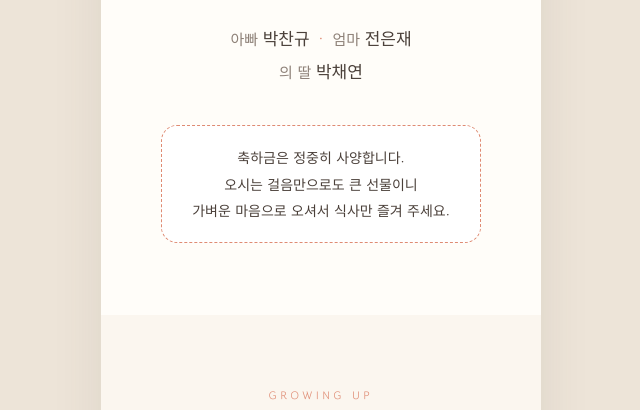
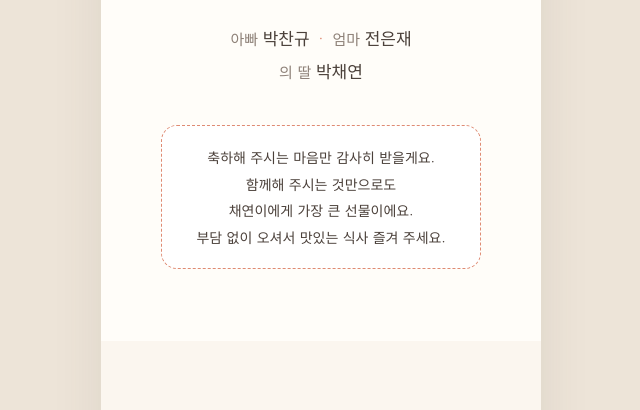
Before and after one commit to changu100/dol-invitation, a plain HTML site: page index.html in a window 1280 px wide. Shown: the part 1280-1690 px from the top of the page, without its empty margins (319-959 px from the left). Drawn offline with Linux system fonts and the light colour scheme; a web font is replaced by a local one.

Commit message:
Update invitation wording and sections
- Title and share text now say "돌잔치" (birthday is 12/3, party 11/28)
- Softer note in place of "축하금은 정중히 사양합니다"
- New monthly captions; removed the program section
- Parking: underground lot available

Co-Authored-By: Claude Opus 5.5 <noreply@anthropic.com>

```diff
--- a/index.html
+++ b/index.html
@@ -3,10 +3,10 @@
 <head>
 <meta charset="utf-8">
 <meta name="viewport" content="width=device-width, initial-scale=1, viewport-fit=cover">
-<title>채연이의 첫 생일에 초대합니다</title>
+<title>채연이의 돌잔치에 초대합니다</title>
 <!-- 링크 공유 미리보기 문구: 초대장 만들기에서 자동으로 채웠어요 -->
-<meta name="description" content="채연이의 첫 생일에 초대합니다">
-<meta property="og:title" content="채연이의 첫 생일에 초대합니다">
+<meta name="description" content="채연이의 돌잔치에 초대합니다">
+<meta property="og:title" content="채연이의 돌잔치에 초대합니다">
 <meta property="og:description" content="11월 28일 토요일 오전 11시 · 쿠우쿠우 골드 수원시청점">
 <link rel="preconnect" href="https://fonts.googleapis.com">
 <link rel="preconnect" href="https://fonts.gstatic.com" crossorigin>
@@ -553,7 +553,8 @@ const INVITE = {
   "baby": {
     "name": "채연이",
     "fullName": "박채연",
-    "relation": "딸"
+    "relation": "딸",
+    "birthday": "2025-12-03"
   },
   "parents": {
     "father": "박찬규",
@@ -1039,29 +1040,12 @@ const INVITE = {
     "채연이의 앞날을 축복해 주세요."
   ],
   "notice": [
-    "축하금은 정중히 사양합니다.",
-    "오시는 걸음만으로도 큰 선물이니",
-    "가벼운 마음으로 오셔서 식사만 즐겨 주세요."
+    "축하해 주시는 마음만 감사히 받을게요.",
+    "함께해 주시는 것만으로도",
+    "채연이에게 가장 큰 선물이에요.",
+    "부담 없이 오셔서 맛있는 식사 즐겨 주세요."
   ],
-  "program": [
-    {
-      "time": "11:00",
-      "title": "입장 및 식사"
-    },
-    {
-      "time": "11:40",
-      "title": "성장 영상 상영",
-      "note": "채연이의 1년을 담았어요"
-    },
-    {
-      "time": "12:00",
-      "title": "돌잡이"
-    },
-    {
-      "time": "12:30",
-      "title": "가족 기념 촬영"
-    }
-  ],
+  "program": [],
   "venue": {
     "name": "쿠우쿠우 골드 수원시청점",
     "hall": "",
@@ -1075,7 +1059,7 @@ const INVITE = {
       },
       {
         "label": "주차",
-        "text": "주차 가능 여부는 매장에 문의해 주세요"
+        "text": "지하주차장에 주차할 수 있어요"
       }
     ]
   },
@@ -1176,8 +1160,8 @@ function ddayText() {
   const today = Date.UTC(kst.getUTCFullYear(), kst.getUTCMonth(), kst.getUTCDate());
   const diff = Math.round((Date.UTC(year, month - 1, day) - today) / 864e5);
   const n = esc(INVITE.baby.name);
-  if (diff > 0) return `${n}의 첫 생일까지 <em>D-${diff}</em>`;
-  if (diff === 0) return `<em>오늘</em>은 ${n}의 첫 생일이에요!`;
+  if (diff > 0) return `${n}의 돌잔치까지 <em>D-${diff}</em>`;
+  if (diff === 0) return `<em>오늘</em>은 ${n}의 돌잔치 날이에요!`;
   return `함께 축하해 주셔서 감사했습니다`;
 }
 
@@ -1202,7 +1186,15 @@ function render() {
   const time = fmtTime(hour, minute);
   const v = I.venue;
   const q = encodeURIComponent(v.mapQuery || v.address);
-  document.title = `${I.baby.name}의 첫 생일에 초대합니다`;
+  document.title = `${I.baby.name}의 돌잔치에 초대합니다`;
+  // 생일(baby.birthday)이 있으면 "12월 3일 첫 생일을 앞두고 초대합니다"처럼 보여줘요
+  const bday = /^\d{4}-\d{2}-\d{2}$/.test(I.baby.birthday || '') ? I.baby.birthday.split('-').map(Number) : null;
+  const partyKey = year * 10000 + month * 100 + day;
+  const firstBdayKey = bday ? (bday[0] + 1) * 10000 + bday[1] * 100 + bday[2] : 0;
+  const coverSub = !bday ? '첫 생일을 함께 축하해 주세요'
+    : partyKey < firstBdayKey ? `${bday[1]}월 ${bday[2]}일 첫 생일을 앞두고 초대합니다`
+    : partyKey === firstBdayKey ? '첫 생일 당일, 함께 축하해 주세요'
+    : `${bday[1]}월 ${bday[2]}일 첫 생일을 함께 축하해 주세요`;
 
   const P = I.photos || {};
 
@@ -1232,8 +1224,8 @@ function render() {
       </div>
       <div class="counter" id="counter" hidden>${dayLabel(1)}</div>
       <div class="cover-text wait" id="coverText">
-        <h1>${esc(I.baby.name)}의 첫 생일</h1>
-        <div class="sub">돌잔치에 초대합니다</div>
+        <h1>${esc(I.baby.name)}의 돌잔치</h1>
+        <div class="sub">${esc(coverSub)}</div>
         <div class="when">
           ${year}. ${month}. ${day}. ${dow}요일 ${time}
           <span class="line"></span>
@@ -1264,9 +1256,7 @@ function render() {
         <p class="diary-title">${esc(I.diary.title || '1년간 성장일기')}</p>
         <div class="diary-frame">
           <video id="diaryVideo" muted loop playsinline preload="metadata" aria-label="${esc(I.baby.name)}의 ${esc(I.diary.title || '1년간 성장일기')} 영상"></video>
-        </div>
-        <p class="diary-note">하루 한 장, 0.5초씩 이어 붙였어요</p>
-      </div>` : ''}
+        </div>      </div>` : ''}
       ${I.months?.length ? `
       <div class="months">
         ${I.months.map((m) => `
@@ -1633,7 +1623,7 @@ function downloadICS() {
     `DTEND:${f(end)}`,
     `SUMMARY:${t(`${I.baby.name} 돌잔치`)}`,
     `LOCATION:${t(`${[I.venue.name, I.venue.hall].filter(Boolean).join(' ')}, ${I.venue.address}`)}`,
-    `DESCRIPTION:${t(`${I.baby.fullName}의 첫 생일에 초대합니다.`)}`,
+    `DESCRIPTION:${t(`${I.baby.fullName}의 돌잔치에 초대합니다.`)}`,
     'END:VEVENT', 'END:VCALENDAR',
   ].join('\r\n');
   const url = URL.createObjectURL(new Blob([ics], { type: 'text/calendar;charset=utf-8' }));
@@ -1648,7 +1638,7 @@ function downloadICS() {
 }
 
 async function share() {
-  const data = { title: document.title, text: `${INVITE.baby.name}의 첫 생일에 초대합니다`, url: location.href };
+  const data = { title: document.title, text: `${INVITE.baby.name}의 돌잔치에 초대합니다`, url: location.href };
   if (navigator.share) {
     try { await navigator.share(data); } catch {}
   } else {
```
